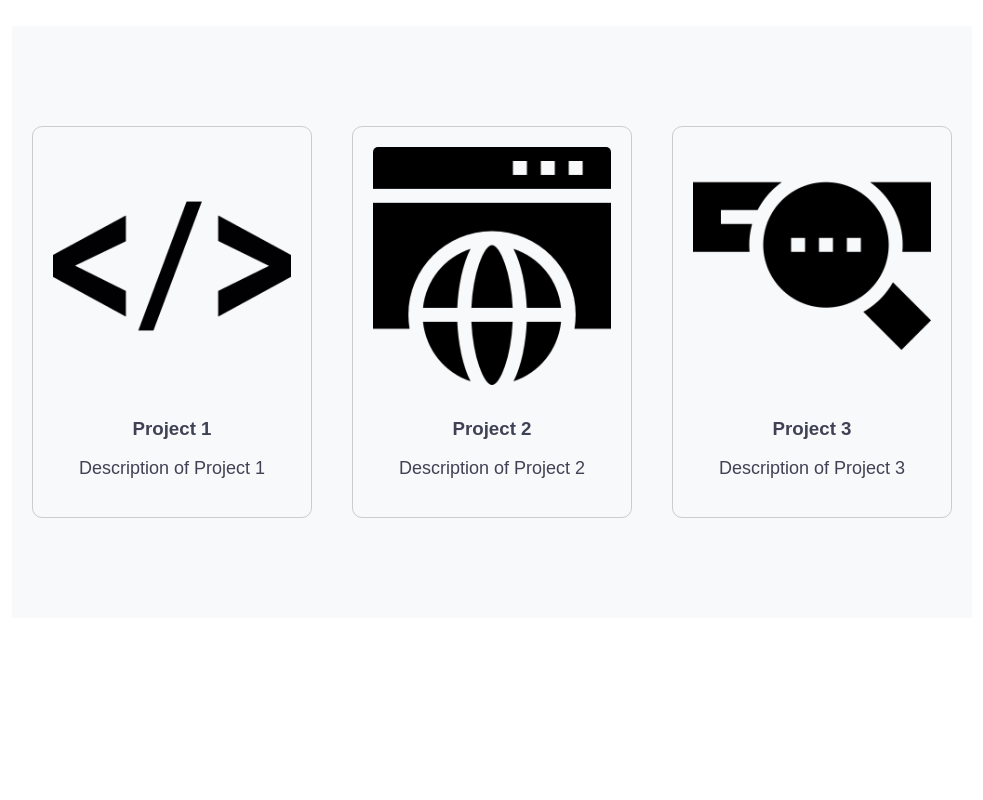
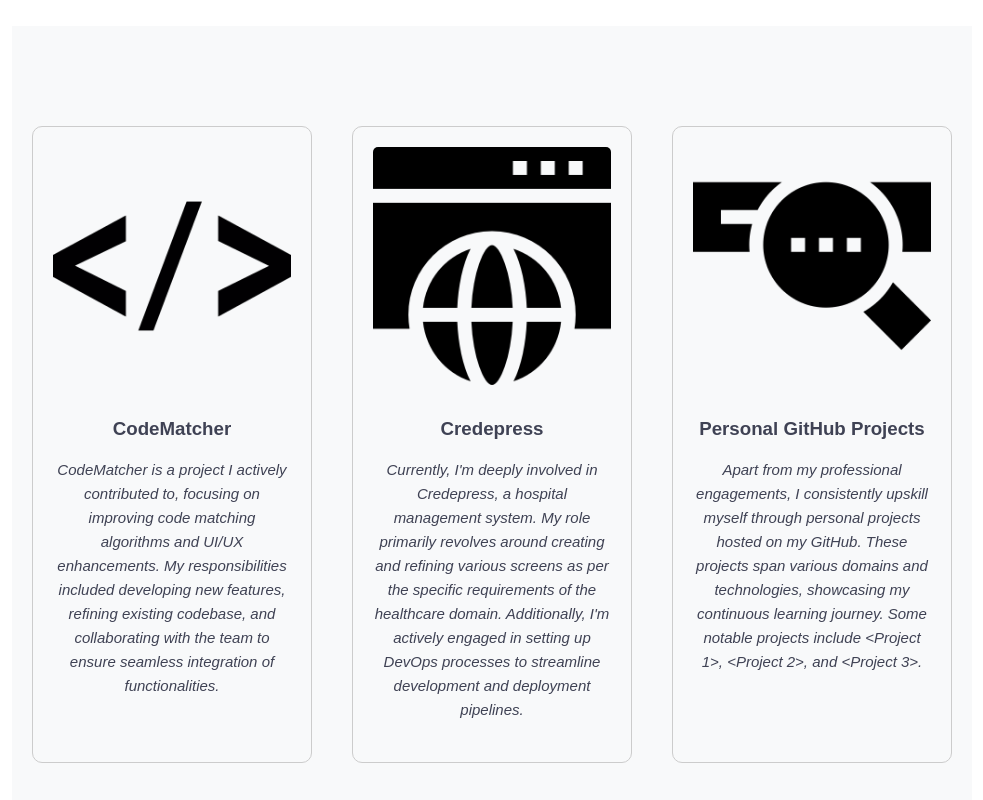
Before and after one commit to chanduvarmak/Portfolio, an Angular app: page / in a window 1280 px wide. Shown: the part 1040-1840 px from the top of the page, without its empty margins (148-1131 px from the left). Built offline with nearby package versions, Linux system fonts and the light colour scheme.

Commit message:
added Projects details so far i done

```diff
--- a/src/app/content/content.component.html
+++ b/src/app/content/content.component.html
@@ -41,23 +41,13 @@
                 Too see my proficiency in above skills you can visit my github account.
             </h4>
         </div>
+
         <div class="portfolio">
-            <div class="project-card">
-                <img src="assets/html-coding.png" alt="Project 1">
-                <h3>Project 1</h3>
-                <p>Description of Project 1</p>
+            <div class="project-card" *ngFor="let project of projects">
+                <img [src]="project.image" [alt]="project.title">
+                <h3>{{ project.title }}</h3>
+                <p class="project-description">{{ project.description }}</p>
             </div>
-            <div class="project-card">
-                <img src="assets/browser.png" alt="Project 2">
-                <h3>Project 2</h3>
-                <p>Description of Project 2</p>
-            </div>
-            <div class="project-card">
-                <img src="assets/search-bar.png" alt="Project 3">
-                <h3>Project 3</h3>
-                <p>Description of Project 3</p>
-            </div>
-            <!-- Add more project cards as needed -->
         </div>
     </div>
 </section>
--- a/src/app/content/content.component.scss
+++ b/src/app/content/content.component.scss
@@ -111,6 +111,12 @@
   margin-top: 30px;
   background-color: #f8f9fa;
   padding: 80px 0;
+}
+.project-description {
+  font-size: 15px;
+  line-height: 1.6;
+  margin-bottom: 20px;
+  font-style: italic;
 }
   .project-card {
     width: 250px;
--- a/src/app/content/content.component.ts
+++ b/src/app/content/content.component.ts
@@ -1,5 +1,6 @@
 import { Component } from '@angular/core';
 import { FormBuilder, FormGroup, Validators } from '@angular/forms';
+import { Project } from '../interface/project';
 
 @Component({
   selector: 'app-content',
@@ -18,7 +19,23 @@ export class ContentComponent {
     'Reactive Forms'
     // Add more skills as needed
   ];
-
+  projects: Project[] = [
+    {
+      image: "assets/html-coding.png",
+      title: "CodeMatcher",
+      description: "CodeMatcher is a project I actively contributed to, focusing on improving code matching algorithms and UI/UX enhancements. My responsibilities included developing new features, refining existing codebase, and collaborating with the team to ensure seamless integration of functionalities."
+    },
+    {
+      image: "assets/browser.png",
+      title: "Credepress",
+      description: "Currently, I'm deeply involved in Credepress, a hospital management system. My role primarily revolves around creating and refining various screens as per the specific requirements of the healthcare domain. Additionally, I'm actively engaged in setting up DevOps processes to streamline development and deployment pipelines."
+    },
+    {
+      image: "assets/search-bar.png",
+      title: "Personal GitHub Projects",
+      description: "Apart from my professional engagements, I consistently upskill myself through personal projects hosted on my GitHub. These projects span various domains and technologies, showcasing my continuous learning journey. Some notable projects include <Project 1>, <Project 2>, and <Project 3>."
+    }
+  ];
   contactForm: FormGroup;
   constructor(private fb: FormBuilder) {
     this.contactForm = this.fb.group({
--- /dev/null
+++ b/src/app/interface/project.ts
@@ -0,0 +1,5 @@
+export interface Project {
+    image: string;
+    title: string;
+    description: string;
+}
```
